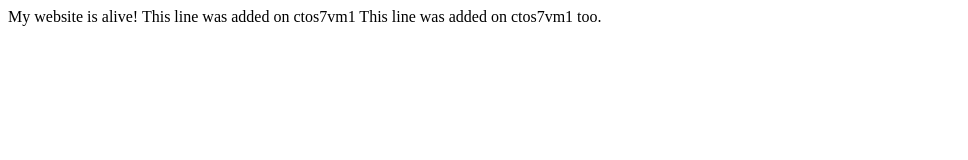
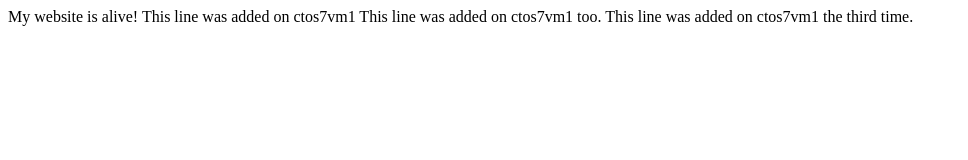
Before and after one commit to davidlliu/public_html, a plain HTML site: page index.html in a window 1280 px wide. Shown: the whole page, without its empty margins (0-968 px from the left). Drawn offline with Linux system fonts and the light colour scheme.

Commit message:
added the third line from ctos7vm1

```diff
--- a/index.html
+++ b/index.html
@@ -3,5 +3,6 @@
 My website is alive!
 This line was added on ctos7vm1
 This line was added on ctos7vm1 too.
+This line was added on ctos7vm1 the third time.
 </body>
 </html>
```
